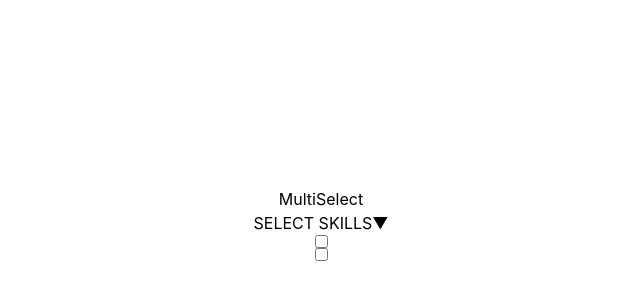
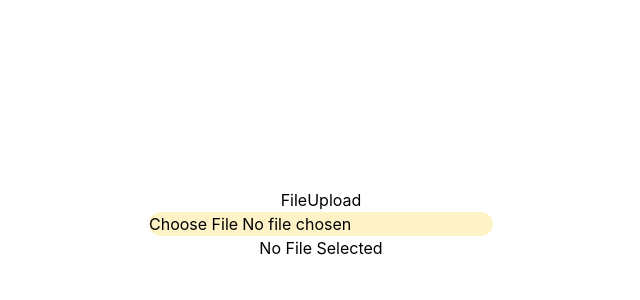
Before and after one commit to AjinkyaAshok/react-vite-machine-coding, a React (Vite) app: page / in a window 1280 px wide. Shown: the part 176-476 px from the top of the page, without its empty margins (319-959 px from the left). Built offline with nearby package versions, Linux system fonts and the light colour scheme; the HTML template or start-up script is replaced by a standard one.

Commit message:
feat: Add FileUpload component for file selection and display

```diff
--- a/src/App.jsx
+++ b/src/App.jsx
@@ -1,4 +1,4 @@
-import React, { useState } from "react";
+import React from "react";
 import "./index.css";
 import Todo from "./components/Todo";
 import Tabs from "./components/Tabs";
@@ -13,6 +13,7 @@ import Pagination from "./components/Pagination";
 import Carousel from "./components/Carousel";
 import OTP from "./components/OTP";
 import MultiSelect from "./components/MultiSelect";
+import FileUpload from "./components/FileUpload";
 
 export default function App() {
   return (
@@ -29,7 +30,8 @@ export default function App() {
       {/* <Pagination /> */}
       {/* <Carousel /> */}
       {/* <OTP/> */}
-      <MultiSelect />
+      {/* <MultiSelect /> */}
+      <FileUpload/>
     </div>
   );
 }
--- /dev/null
+++ b/src/components/FileUpload.jsx
@@ -0,0 +1,26 @@
+import React, { useState } from "react";
+
+export default function FileUpload() {
+  const [file, setFile] = useState(null);
+  return (
+    <div className="flex-col flex h-screen mx-auto justify-center items-center">
+      FileUpload
+      <input
+        onChange={(e) => setFile(e.target.files[0])}
+        className="w-min rounded-2xl bg-amber-100"
+        type="file"
+        name=""
+        id=""
+      />
+      {file ? (
+        <div>
+          <h1>Selected File - Name: {file.name} </h1>
+          <h1>Size: {(file.size / 1024).toFixed(2)} KB</h1>
+        </div>
+      ) : (
+        "No File Selected"
+      )}
+      {file && <button onClick={() => setFile(null)}>Remove File</button>}
+    </div>
+  );
+}
```
